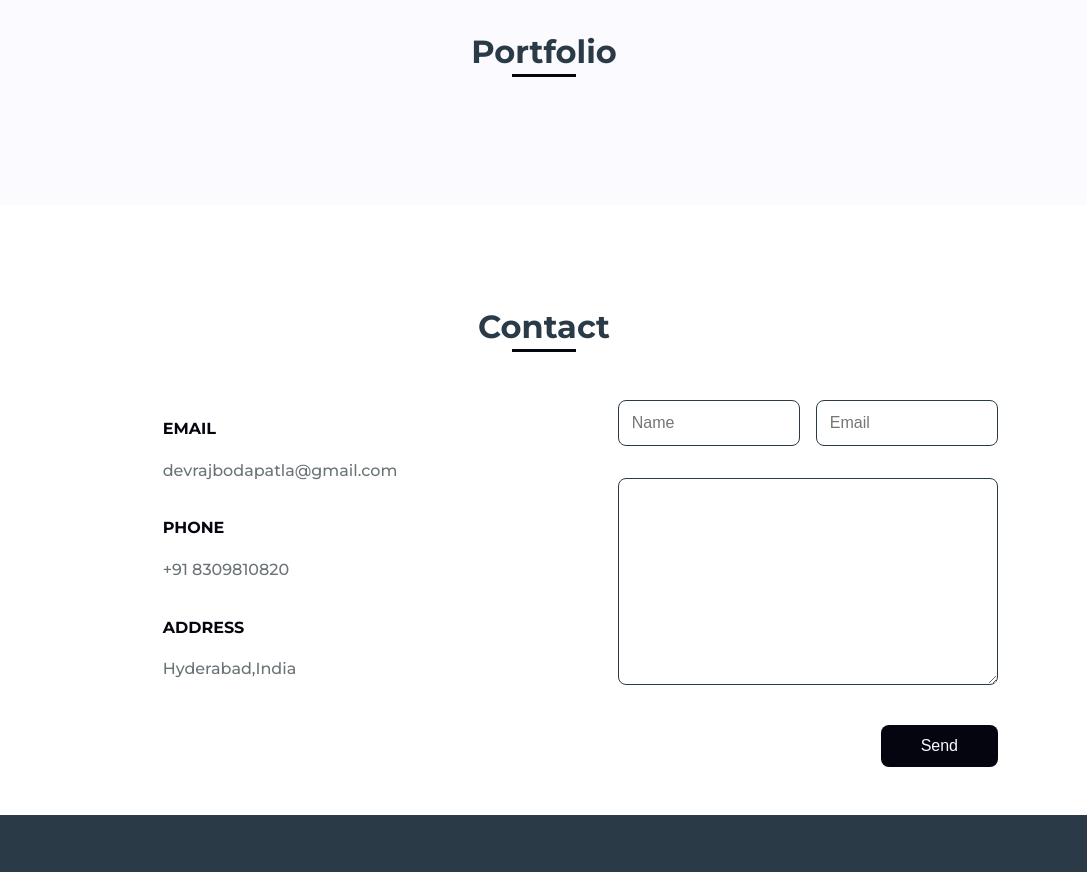
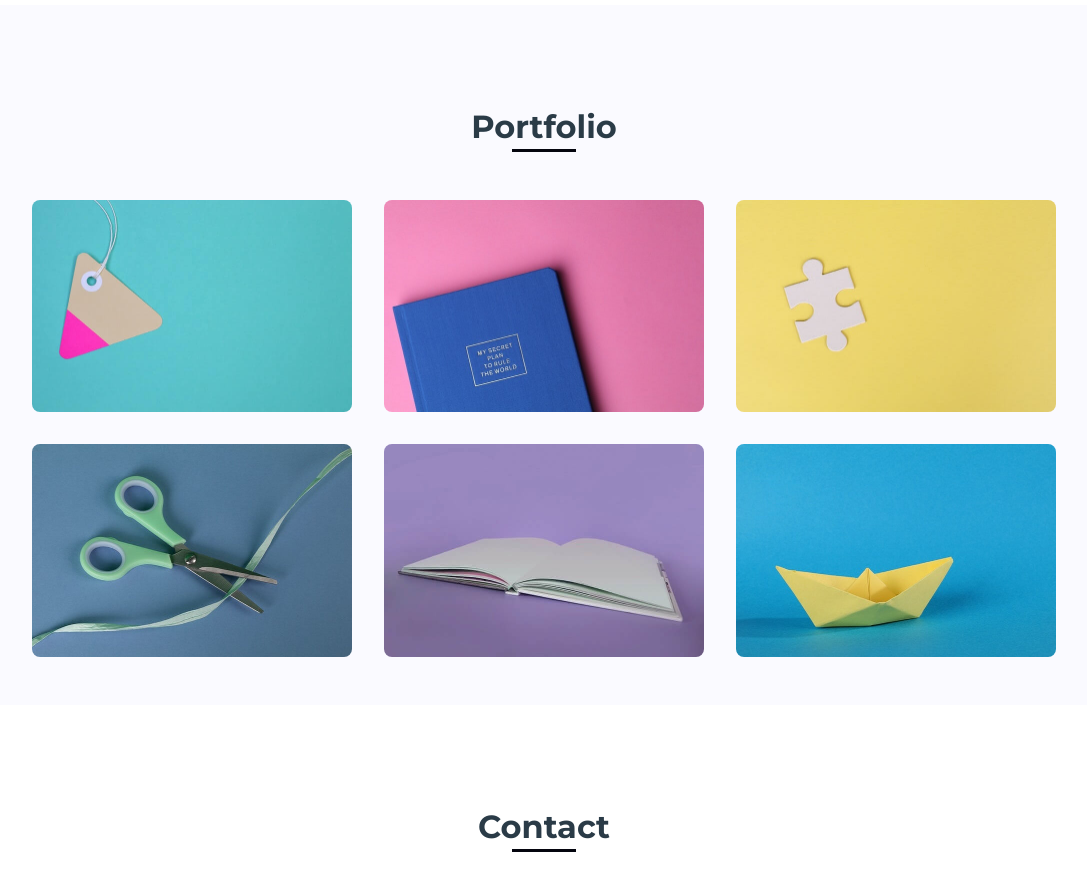
Before and after one commit to Devaraj79/portfolio, a plain HTML site: page index.html in a window 1280 px wide. Shown: the part 1840-2712 px from the top of the page, without its empty margins (96-1183 px from the left). Drawn offline with nearby package versions, Linux system fonts and the light colour scheme; files that its build step writes are made by us from their sources.

Commit message:
Update index.html

```diff
--- a/index.html
+++ b/index.html
@@ -5,7 +5,7 @@
         <meta name="viewport" content="width=device-width, initial-scale=1.0">
 
         <!-- ===== CSS ===== -->
-        <link rel="stylesheet" href="css/styles.css">
+        <link rel="stylesheet" href="styles.css">
 
         <!-- ===== BOX ICONS ===== -->
         <link href='https://cdn.jsdelivr.net/npm/boxicons@2.0.5/css/boxicons.min.css' rel='stylesheet'>
@@ -46,7 +46,7 @@
                         <a href="#about" class="home__scroll-link"><i class='bx bx-up-arrow-alt' ></i>Scroll down</a>
                     </div>
 
-                    <img src="img/perfil (2).png" alt="" class="home__img">
+                    <img src="perfil (2).png" alt="" class="home__img">
                 </div>
             </section>
 
@@ -56,7 +56,7 @@
 
                 <div class="about__container bd-grid">
                     <div class="about__img">
-                        <img src="img/perfil (2).png" alt="">
+                        <img src="perfil (2).png" alt="">
                     </div>
 
                     <div>
@@ -97,7 +97,7 @@
                     </div>
 
                     <div class="skills__img">
-                        <img src="img/skill.jpg" alt="">
+                        <img src="skill.jpg" alt="">
                     </div>
                 </div>
             </section>
@@ -108,42 +108,42 @@
 
                 <div class="portfolio__container bd-grid">
                     <div class="portfolio__img">
-                        <img src="img/work1.jpg" alt="">
+                        <img src="work1.jpg" alt="">
 
                         <div class="portfolio__link">
                             <a href="#" class="portfolio__link-name">View details</a>
                         </div>
                     </div>
                     <div class="portfolio__img">
-                        <img src="img/work2.jpg" alt="">
+                        <img src="work2.jpg" alt="">
 
                         <div class="portfolio__link">
                             <a href="#" class="portfolio__link-name">View details</a>
                         </div>
                     </div>
                     <div class="portfolio__img">
-                        <img src="img/work3.jpg" alt="">
+                        <img src="work3.jpg" alt="">
 
                         <div class="portfolio__link">
                             <a href="#" class="portfolio__link-name">View details</a>
                         </div>
                     </div>
                     <div class="portfolio__img">
-                        <img src="img/work4.jpg" alt="">
+                        <img src="work4.jpg" alt="">
 
                         <div class="portfolio__link">
                             <a href="#" class="portfolio__link-name">View details</a>
                         </div>
                     </div>
                     <div class="portfolio__img">
-                        <img src="img/work5.jpg" alt="">
+                        <img src="work5.jpg" alt="">
 
                         <div class="portfolio__link">
                             <a href="#" class="portfolio__link-name">View details </a>
                         </div>
                     </div>
                     <div class="portfolio__img">
-                        <img src="img/work6.jpg" alt="">
+                        <img src="work6.jpg" alt="">
 
                         <div class="portfolio__link">
                             <a href="#" class="portfolio__link-name">View details</a>
```
